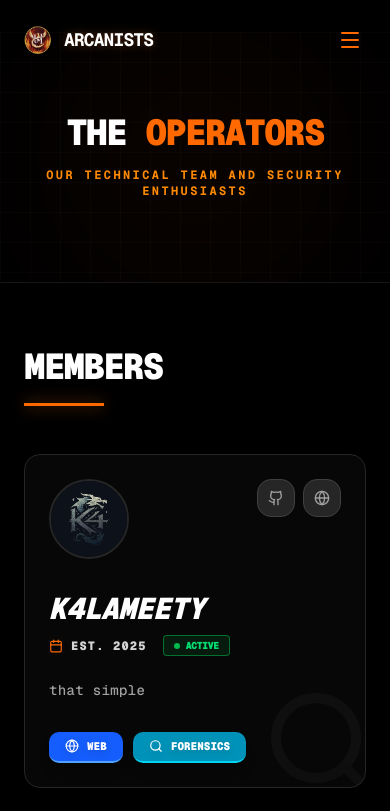
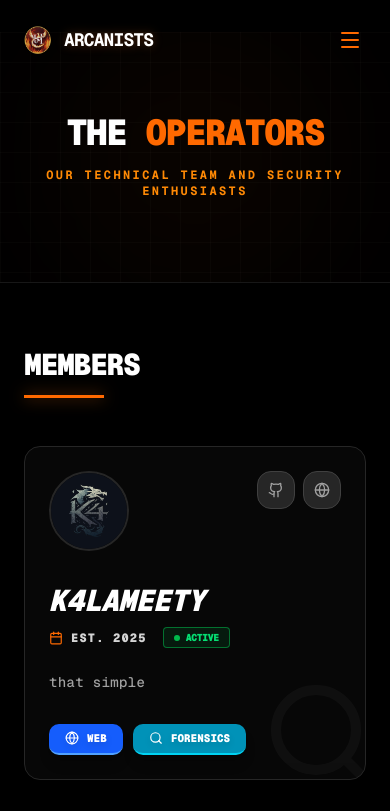
Before and after one commit to K4lameety/arcanists, a Next.js app: page /member in a window 390 px wide. Shown: the top 811 px of the page. Built offline with nearby package versions, Linux system fonts and the light colour scheme.

Commit message:
change space

```diff
--- a/app/contest/page.tsx
+++ b/app/contest/page.tsx
@@ -67,7 +67,7 @@ export default function ContestsPage() {
       <section className="relative w-full pt-4 pb-16 md:py-24 px-6 md:px-12 bg-black border-t border-neutral-900">
         <div className="max-w-7xl mx-auto relative z-10">
           <div className="mb-12 md:mb-16 space-y-3 md:space-y-4 text-left">
-            <h2 className="text-3xl md:text-7xl font-black text-white uppercase tracking-tighter">
+            <h2 className="text-3xl md:text-6xl font-black text-white uppercase tracking-tighter">
               Contests
             </h2>
             <div className="h-[2px] w-16 md:w-24 bg-orange-500 shadow-[0_0_10px_rgba(249,115,22,0.5)]"></div>
--- a/app/member/page.tsx
+++ b/app/member/page.tsx
@@ -112,9 +112,8 @@ export default function TeamPage() {
 
       <section className="relative w-full py-16 px-6 md:px-12 bg-black border-t border-neutral-900">
         <div className="max-w-7xl mx-auto relative z-10">
-
-          <div className="mb-12 space-y-4">
-            <h2 className="text-4xl md:text-6xl font-black uppercase tracking-tighter">Members</h2>
+          <div className="mb-12 md:mb-16 space-y-3 md:space-y-4 text-left">
+            <h2 className="text-3xl md:text-6xl font-black uppercase tracking-tighter">Members</h2>
             <div className="h-[3px] w-20 bg-orange-500 shadow-[0_0_15px_rgba(249,115,22,0.6)]"></div>
           </div>
 
```
